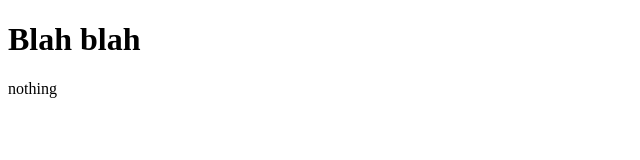
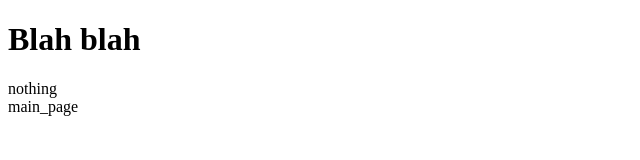
Before and after one commit to LEESEUNGMO/-Hello, a plain HTML site: page index.html in a window 1280 px wide. Shown: the full height of the page, 0-640 px from the left. Drawn offline with Linux system fonts and the light colour scheme.

Commit message:
메인 페이지 생성

```diff
--- a/index.html
+++ b/index.html
@@ -8,5 +8,6 @@
 <body>
     <h1>Blah blah</h1>
     <div>nothing</div>
+    <div>main_page</div>
 </body>
 </html>
```
